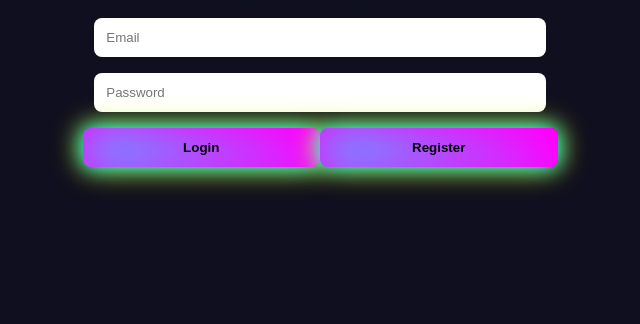
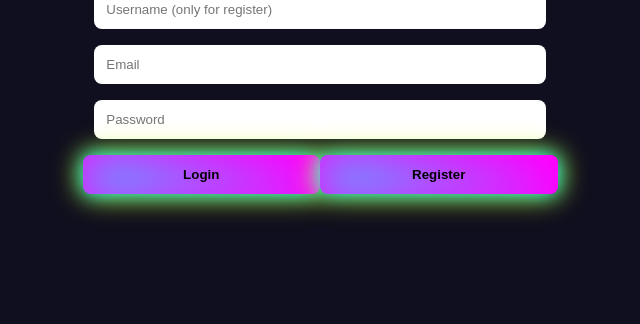
Before and after one commit to sdgamer8263-sketch/ska-ai, a plain HTML site: page index.html in a window 1280 px wide. Shown: the part 476-800 px from the top of the page, without its empty margins (320-960 px from the left). Drawn offline with Linux system fonts and the light colour scheme; a script that the page names is missing.

Commit message:
Update index.html

```diff
--- a/index.html
+++ b/index.html
@@ -25,8 +25,12 @@
 
   <div id="authBox">
     <h2 class="neon">Login / Register</h2>
+
+    <!-- Username only for register -->
+    <input id="username" type="text" placeholder="Username (only for register)">
     <input id="email" type="email" placeholder="Email">
     <input id="password" type="password" placeholder="Password">
+
     <div class="btn-group">
       <button id="loginBtn">Login</button>
       <button id="registerBtn">Register</button>
```
Lines whose indentation alone changed are shown as unchanged.
